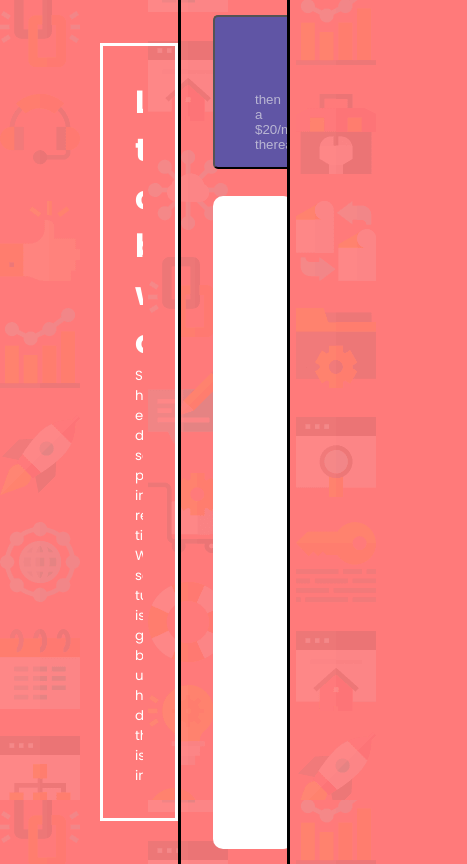
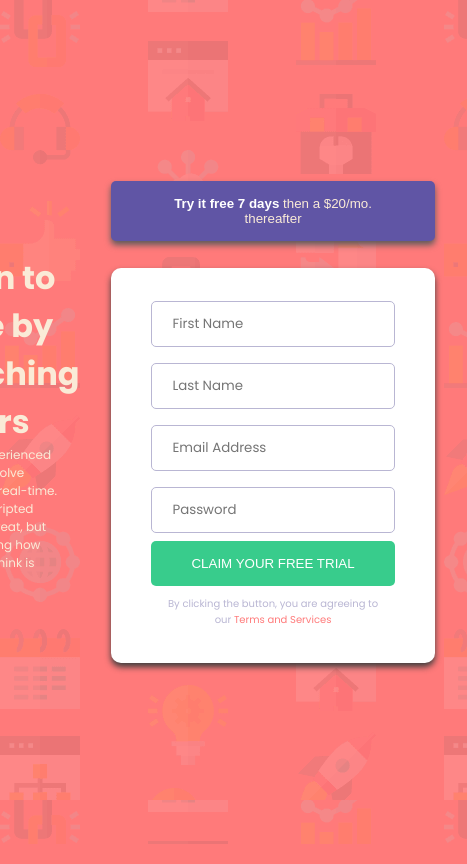
Before and after one commit to ogunkapc/responsive-form-zuri-training, a plain HTML site: page index.html in a window 390 px wide. Shown: the whole page, 467 px wide, since content can reach past the window. Drawn offline with Linux system fonts and the light colour scheme.

Commit message:
add media query

```diff
--- a/index.html
+++ b/index.html
@@ -10,21 +10,20 @@
   <body>
     <main>
       <div class="intro">
-        <h1>
-          Learn to code by <br />
-          watching others
-        </h1>
+        <h1>Learn to code by watching others</h1>
         <p>
-          See how experienced developers solve problems in real-time. <br />
-          Watching scripted tutorials is great, but understanding how <br />
-          developers think is invaluable.
+          See how experienced developers solve problems in real-time. Watching
+          scripted tutorials is great, but understanding how developers think is
+          invaluable.
         </p>
       </div>
       <div class="container">
-        <button class="trial-btn">
-          <h5>Try it free 7 days</h5>
-          then a $20/mo. thereafter
-        </button>
+        <a href="#">
+          <button class="trial-btn">
+            <span>Try it free 7 days</span>
+            then a $20/mo. thereafter
+          </button>
+        </a>
         <div class="wrapper">
           <form action="" class="form">
             <div class="user-box">
@@ -68,13 +67,13 @@
               />
             </div>
             <div class="submit">
-              <input
-                type="submit"
-                value="CLAIM YOUR FREE TRIAL"
-              />
+              <input type="submit" value="CLAIM YOUR FREE TRIAL" />
             </div>
           </form>
-          <p>By clicking the button, you are agreeing to our <a href="#">Terms and Services</a></p>
+          <p>
+            By clicking the button, you are agreeing to our
+            <a href="#">Terms and Services</a>
+          </p>
         </div>
       </div>
     </main>
--- a/style.css
+++ b/style.css
@@ -12,7 +12,6 @@
 * {
   margin: 0;
   padding: 0;
-  overflow: hidden;
 }
 body {
   background: url(images/bg-intro-desktop.png);
@@ -22,41 +21,47 @@ body {
 }
 main {
   display: flex;
-  justify-content: space-between;
+  justify-content: center;
   align-items: center;
-  padding: 10px 100px;
+  padding: 0px 80px 0px 80px;
   margin: auto;
   height: 100vh;
 }
 .intro {
-  color: #fff;
-  flex-basis: 40%;
-  padding: 2em;
-  border: solid;
+  color: antiquewhite;
+  width: 400px;
 }
 .intro p {
-  font-size: smaller;
+  font-size: 12px;
 }
 .container {
-  width: 400px;
+  width: 450px;
   padding: 2em;
-  border: solid;
 }
 .trial-btn {
   background-color: var(--Blue);
-  color: var(--GrayishBlue);
+  color: antiquewhite;
   width: 100%;
   padding: 15px 40px;
   border-radius: 5px;
+  border: none;
   margin-bottom: 2em;
+  text-align: center;
+  cursor: pointer;
+  box-shadow: 0px 4px 6px rgb(92, 91, 91);
+}
+.trial-btn span {
+  font-weight: bold;
+  color: #fff;
 }
 .wrapper {
   box-sizing: border-box;
-  padding: 40px;
+  padding: 25px 40px;
   width: 100%;
   background: #fff;
   border-radius: 10px;
   border: none;
+  box-shadow: 0px 4px 6px rgb(63, 62, 62);
 }
 .user-box {
   position: relative;
@@ -69,24 +74,62 @@ main {
   border-radius: 5px;
   margin: 8px 0;
   width: 100%;
+  font-family: var(--poppins);
+  color: var(--DarkBlue);
 }
-.submit{
+.entry:focus {
+  border: 2px solid var(--GrayishBlue);
+  outline: none;
+}
+.submit {
   text-align: center;
 }
-.submit input{
+.submit input {
   padding: 15px 40px;
   cursor: pointer;
   border-radius: 5px;
   background-color: var(--Green);
   color: #fff;
-  text-align: center;
   border: none;
   width: 100%;
 }
 .submit input:hover {
   background-color: hsl(154, 66%, 60%);
 }
-.wrapper p a{
+.wrapper p {
+  font-size: 10px;
+  padding: 10px;
+  color: var(--GrayishBlue);
+  text-align: center;
+}
+.wrapper p a {
   text-decoration: none;
   color: var(--Red);
 }
+
+@media screen and (max-width: 375px) {
+  body {
+    background: url(images/bg-intro-mobile.png);
+    background-color: var(--Red);
+  }
+  main {
+    flex-direction: column;
+    height: 50%;
+    padding: 25px 20px;
+  }
+  .intro {
+    color: antiquewhite;
+    width: 100%;
+    text-align: center;
+  }
+  .intro p {
+    font-size: 12px;
+  }
+  .container {
+    width: 100%;
+    padding: 2em;
+  }
+  .submit input {
+    padding: 15px 20px;
+  }
+}
```
